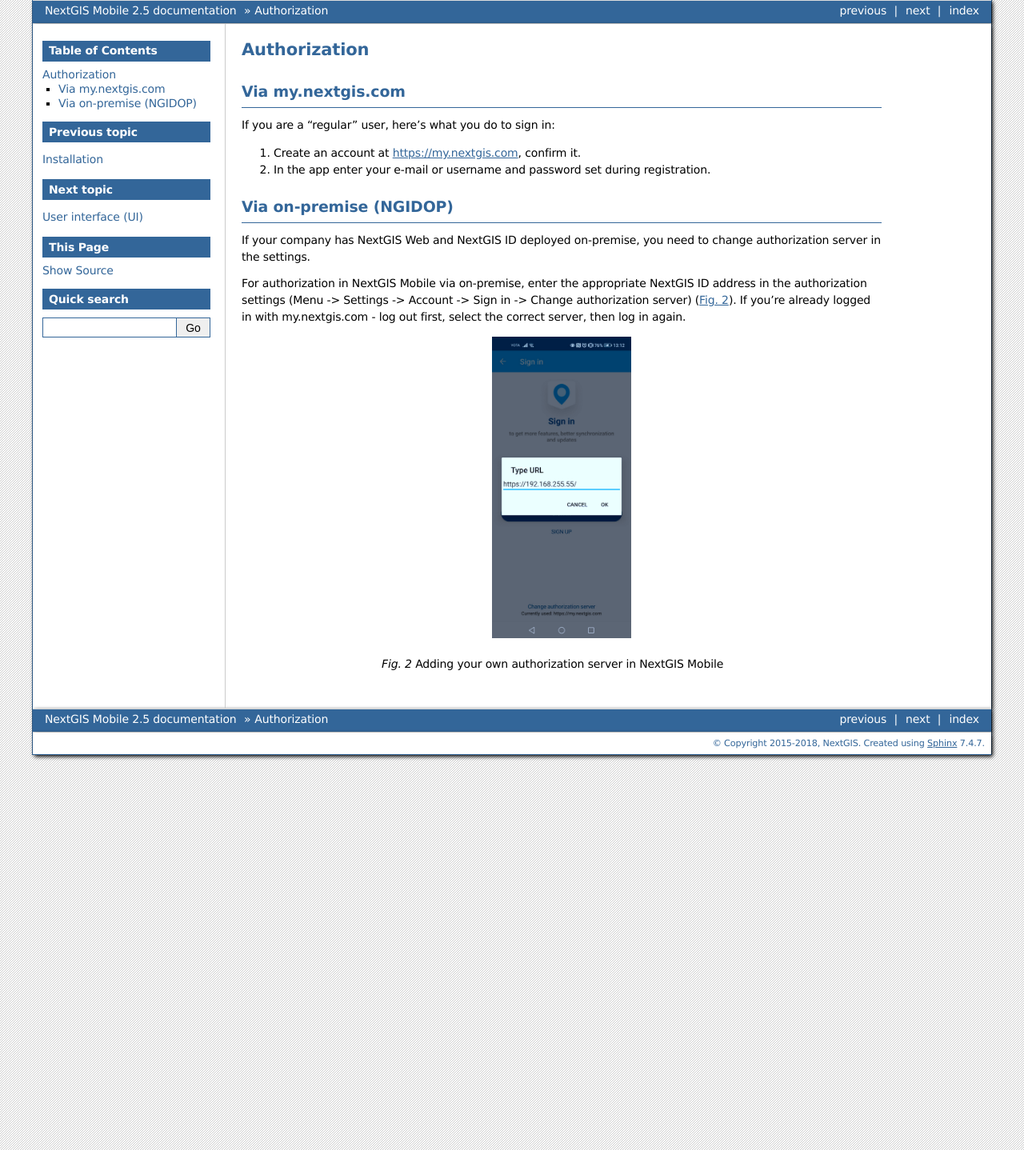
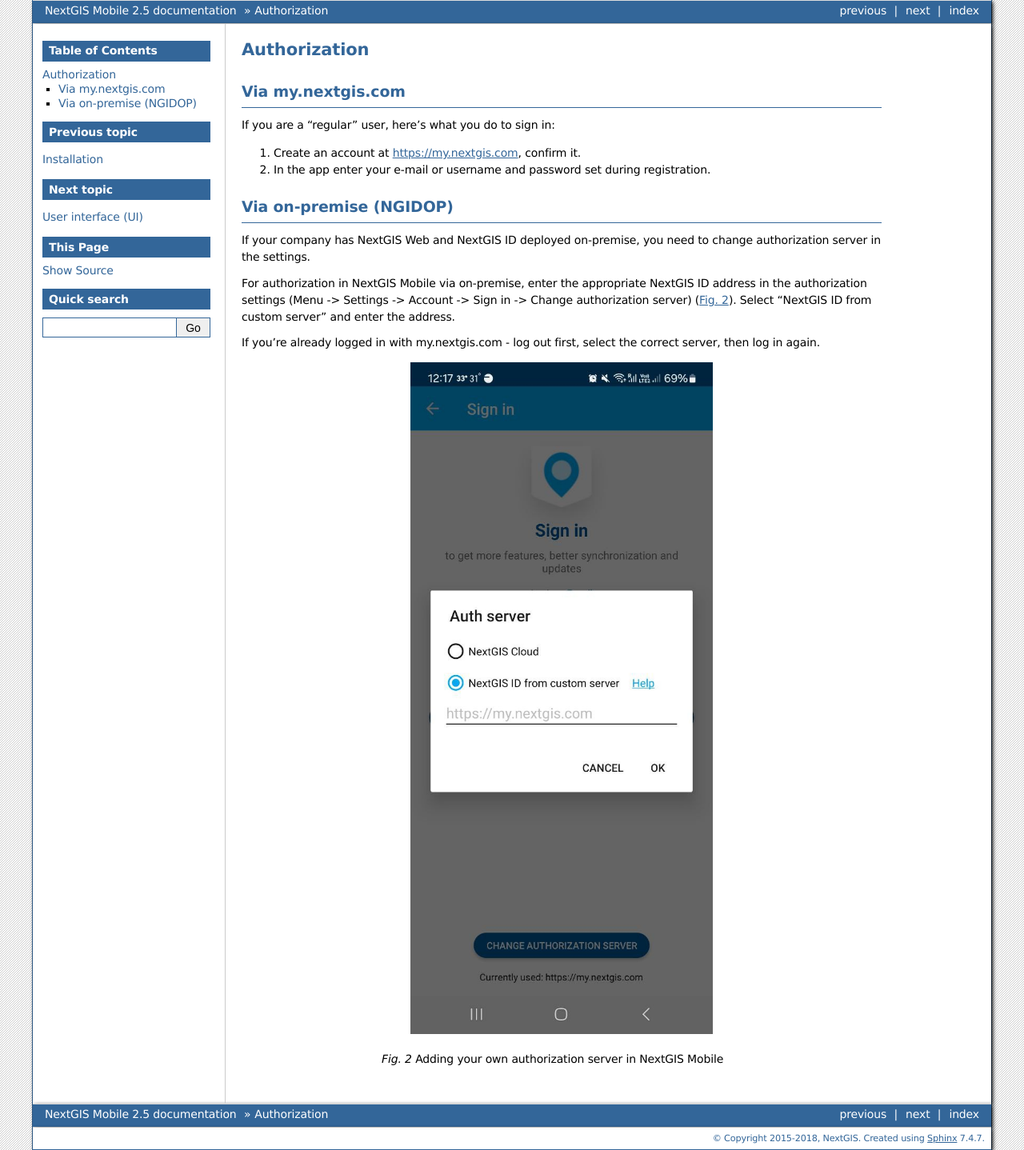
Before and after one commit to nextgis/docs_ngmobile, a Sphinx documentation site: the page built from source/auth.rst, in a window 1280 px wide. Shown: the whole page at 80% size. Built offline with Sphinx 7.4.7, drawn with Linux system fonts in a browser that asks for light colours; formulas are drawn with MathJax 3.

Commit message:
Update auth.rst
New screenshot server change Mobile

```diff
--- a/source/auth.rst
+++ b/source/auth.rst
@@ -20,11 +20,13 @@
 
 If your company has NextGIS Web and NextGIS ID deployed on-premise, you need to change authorization server in the settings.
 
-For authorization in NextGIS Mobile via on-premise, enter the appropriate NextGIS ID address in the authorization settings (Menu -> Settings -> Account -> Sign in -> Change authorization server) (:numref:`ngm_ngidop_en`). If you're already logged in with my.nextgis.com - log out first, select the correct server, then log in again.
+For authorization in NextGIS Mobile via on-premise, enter the appropriate NextGIS ID address in the authorization settings (Menu -> Settings -> Account -> Sign in -> Change authorization server) (:numref:`ngm_ngidop_en`). Select "NextGIS ID from custom server" and enter the address.
 
-.. figure:: _static/ngm_ngidop_en.png
+If you're already logged in with my.nextgis.com - log out first, select the correct server, then log in again.
+
+.. figure:: _static/ngm_ngidop_en_2.jpg
    :name: ngm_ngidop_en
    :align: center
-   :height: 10cm
+   :width: 10cm
 
    Adding your own authorization server in NextGIS Mobile
```
